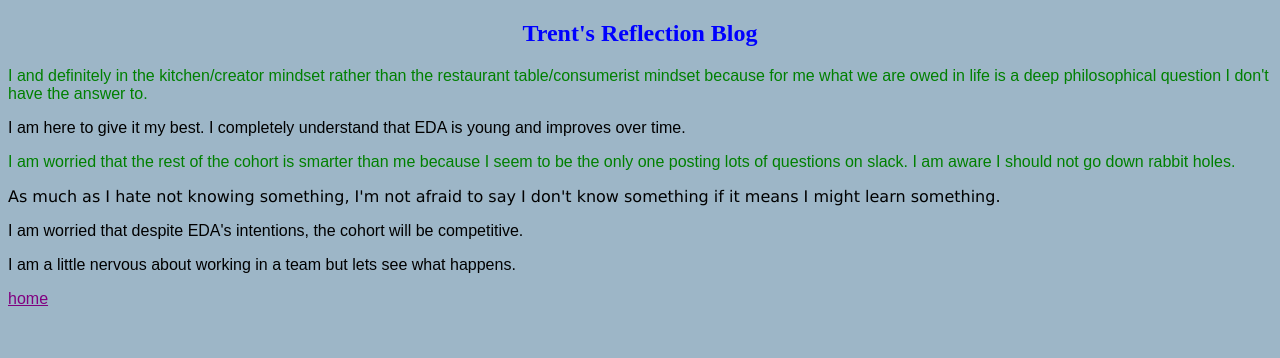
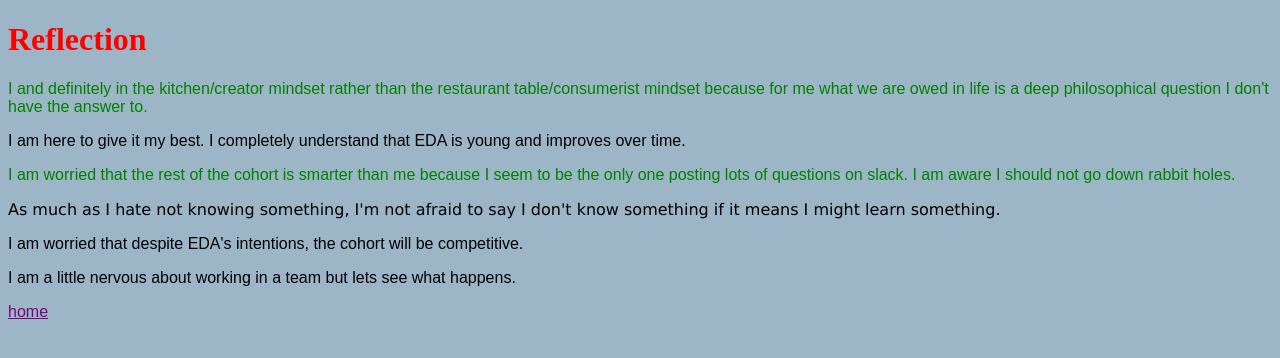
Before and after one commit to trent-soloman/trent-soloman.github.io, a plain HTML site: page blog/c1-reflection-blog.html in a window 1280 px wide. Drawn offline with Linux system fonts and the light colour scheme.

Commit message:
update 15

```diff
--- a/blog/c1-reflection-blog.html
+++ b/blog/c1-reflection-blog.html
@@ -6,7 +6,7 @@
     <meta charset="UTF-8">
   </head>
   <body>
-<h2>Trent's Reflection Blog</h2>
+<h1>Reflection</h1>
 <p class=colour> I and definitely in the kitchen/creator mindset rather than the restaurant table/consumerist mindset
 because for me what we are owed in life is a deep philosophical question I don't have the answer to.</p>
 <p>I am here to give it my best. I completely understand that EDA is young and improves over time.</p>
--- a/styles/main.css
+++ b/styles/main.css
@@ -1,12 +1,9 @@
 h1{
   color:red;
+  font-family:sans-serif
   text-align:center;
 }
 
-h2{
-color:blue;
-text-align:center;
-}
 
 p{
   font-family:sans-serif;
```
Also changed, not shown: blog/c1-time-and-habits-blog.html (+1 -1 lines).
